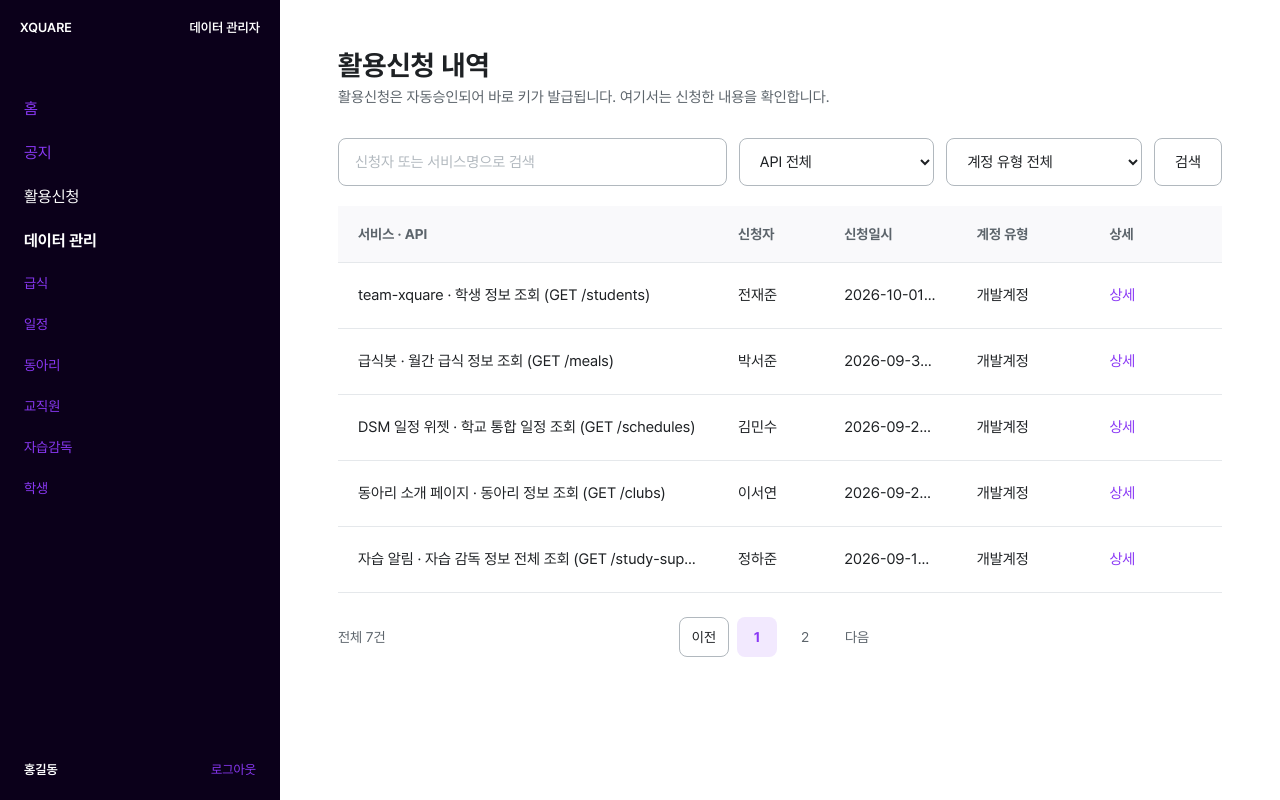
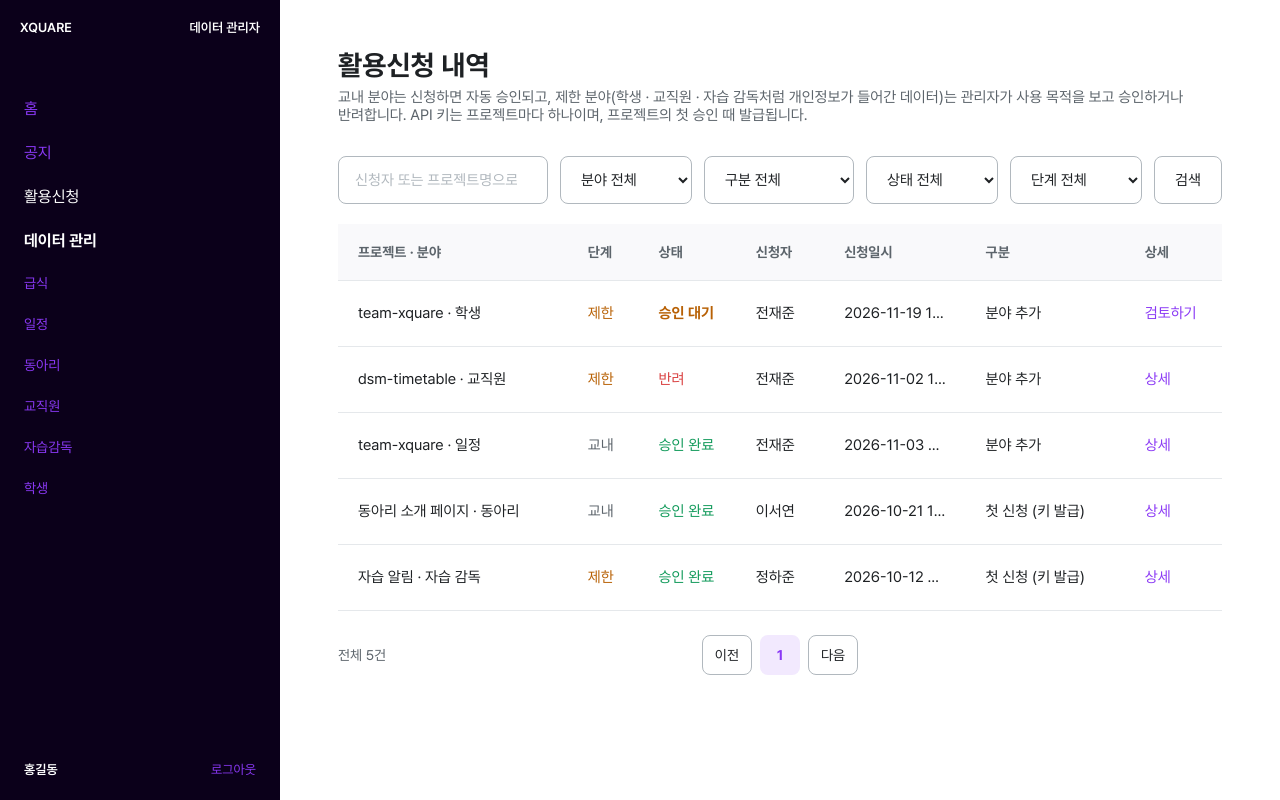
Before and after one commit to team-xquare/xquare-openapi-frontend, a Next.js app in the folder apps/admin/: page /apply in a window 1280 px wide. Built offline with nearby package versions, Linux system fonts and the light colour scheme.

Commit message:
feat: admin 활용신청 목록 · 상세에 단계 · 상태와 승인 · 반려 화면 추가

```diff
--- a/apps/admin/src/app/apply/apply-content.ts
+++ b/apps/admin/src/app/apply/apply-content.ts
@@ -1,91 +1,92 @@
+export type AccessTier = "제한" | "교내";
+export type ApplicationStatus = "승인 대기" | "반려" | "승인 완료";
+export type ApplicationKind = "첫 신청 (키 발급)" | "분야 추가";
+
 export type Application = {
   id: string;
-  api: string;
+  project: string;
+  field: string;
+  tier: AccessTier;
+  status: ApplicationStatus;
   applicant: string;
   username: string;
   appliedAt: string;
-  accountType: "개발계정" | "운영계정";
-  serviceName: string;
+  kind: ApplicationKind;
   purpose: string;
   url: string;
+  // 같은 프로젝트에 이미 신청된 분야와 상태 (상세의 "이 프로젝트의 분야")
+  projectFields: string;
 };
 
 export const APPLICATIONS: Application[] = [
   {
-    id: "application-23",
-    api: "team-xquare · 학생 정보 조회 (GET /students)",
+    id: "application-5",
+    project: "team-xquare",
+    field: "학생",
+    tier: "제한",
+    status: "승인 대기",
     applicant: "전재준",
     username: "jaejun0210",
-    appliedAt: "2026-10-01 14:32",
-    accountType: "개발계정",
-    serviceName: "team-xquare",
-    purpose: "학생 정보 조회 서비스 개발",
+    appliedAt: "2026-11-19 16:40",
+    kind: "분야 추가",
+    purpose: "학생 정보를 조회해 팀 서비스의 학생 목록 화면에 보여 주려고 합니다",
     url: "https://team-xquare.example.com",
+    projectFields: "동아리, 일정 (승인 완료) · 학생 (승인 대기)",
   },
   {
-    id: "application-22",
-    api: "급식봇 · 월간 급식 정보 조회 (GET /meals)",
-    applicant: "박서준",
-    username: "seojunpark",
-    appliedAt: "2026-09-30 18:05",
-    accountType: "개발계정",
-    serviceName: "급식봇",
-    purpose: "학교 급식 알림 봇 운영",
-    url: "https://meals.example.com",
+    id: "application-4",
+    project: "dsm-timetable",
+    field: "교직원",
+    tier: "제한",
+    status: "반려",
+    applicant: "전재준",
+    username: "jaejun0210",
+    appliedAt: "2026-11-02 10:07",
+    kind: "분야 추가",
+    purpose: "교직원 정보를 시간표에 표시하려고 합니다",
+    url: "https://timetable.example.com",
+    projectFields: "일정 (승인 완료) · 교직원 (반려)",
   },
   {
-    id: "application-21",
-    api: "DSM 일정 위젯 · 학교 통합 일정 조회 (GET /schedules)",
-    applicant: "김민수",
-    username: "minsu.kim",
-    appliedAt: "2026-09-28 10:41",
-    accountType: "개발계정",
-    serviceName: "DSM 일정 위젯",
-    purpose: "학교 일정 위젯 제공",
-    url: "https://schedule.example.com",
+    id: "application-3",
+    project: "team-xquare",
+    field: "일정",
+    tier: "교내",
+    status: "승인 완료",
+    applicant: "전재준",
+    username: "jaejun0210",
+    appliedAt: "2026-11-03 09:12",
+    kind: "분야 추가",
+    purpose: "학교 일정을 서비스 달력에 보여 줍니다",
+    url: "https://team-xquare.example.com",
+    projectFields: "동아리, 일정 (승인 완료) · 학생 (승인 대기)",
   },
   {
-    id: "application-20",
-    api: "동아리 소개 페이지 · 동아리 정보 조회 (GET /clubs)",
+    id: "application-2",
+    project: "동아리 소개 페이지",
+    field: "동아리",
+    tier: "교내",
+    status: "승인 완료",
     applicant: "이서연",
     username: "seoyeon.lee",
-    appliedAt: "2026-09-21 16:20",
-    accountType: "개발계정",
-    serviceName: "동아리 소개 페이지",
-    purpose: "동아리 정보를 한 곳에서 제공",
+    appliedAt: "2026-10-21 16:20",
+    kind: "첫 신청 (키 발급)",
+    purpose: "동아리 정보를 한 곳에서 제공합니다",
     url: "https://clubs.example.com",
+    projectFields: "동아리 (승인 완료)",
   },
   {
-    id: "application-19",
-    api: "자습 알림 · 자습 감독 정보 전체 조회 (GET /study-supervisors)",
+    id: "application-1",
+    project: "자습 알림",
+    field: "자습 감독",
+    tier: "제한",
+    status: "승인 완료",
     applicant: "정하준",
     username: "hajun.jung",
-    appliedAt: "2026-09-12 09:05",
-    accountType: "개발계정",
-    serviceName: "자습 알림",
-    purpose: "자습 감독 정보를 알림으로 제공",
+    appliedAt: "2026-10-12 09:05",
+    kind: "첫 신청 (키 발급)",
+    purpose: "자습 감독 정보를 알림으로 제공하려고 합니다",
     url: "https://study.example.com",
-  },
-  {
-    id: "application-18",
-    api: "학생회 공지 · 공지사항 조회 (GET /notices)",
-    applicant: "최유진",
-    username: "yujin.choi",
-    appliedAt: "2026-09-08 13:18",
-    accountType: "개발계정",
-    serviceName: "학생회 공지",
-    purpose: "학생회 공지사항 안내",
-    url: "https://council.example.com",
-  },
-  {
-    id: "application-17",
-    api: "교직원 포털 · 교직원 정보 조회 (GET /teachers)",
-    applicant: "한지훈",
-    username: "jihoon.han",
-    appliedAt: "2026-09-05 11:02",
-    accountType: "운영계정",
-    serviceName: "교직원 포털",
-    purpose: "교직원 전용 포털 서비스 운영",
-    url: "https://staff.example.com",
+    projectFields: "자습 감독 (승인 완료)",
   },
 ];
--- a/apps/admin/src/app/apply/page-style.ts
+++ b/apps/admin/src/app/apply/page-style.ts
@@ -72,7 +72,7 @@ export const FilterSelect = styled.select`
   ${CONTROL}
   cursor: pointer;
   padding: 0 38px 0 16px;
-  width: 208px;
+  width: 150px;
 `;
 
 export const SearchButton = styled.button`
@@ -104,19 +104,25 @@ export const ApplicationTable = styled.table`
   }
 
   th:nth-of-type(1) {
-    width: 43%;
+    width: 26%;
   }
   th:nth-of-type(2) {
-    width: 12%;
+    width: 8%;
   }
   th:nth-of-type(3) {
-    width: 15%;
+    width: 11%;
   }
   th:nth-of-type(4) {
-    width: 15%;
+    width: 10%;
   }
   th:nth-of-type(5) {
-    width: 15%;
+    width: 16%;
+  }
+  th:nth-of-type(6) {
+    width: 18%;
+  }
+  th:nth-of-type(7) {
+    width: 11%;
   }
 
   td {
@@ -129,6 +135,27 @@ export const ApplicationTable = styled.table`
     text-overflow: ellipsis;
     white-space: nowrap;
   }
+`;
+
+// 단계: 제한은 주황, 교내는 회색
+export const TierText = styled.span<{ $tier: "제한" | "교내" }>`
+  color: ${({ $tier }) =>
+    $tier === "제한"
+      ? Xquare_colors.orange[600]
+      : Xquare_colors.slate[600]};
+`;
+
+// 상태: 승인 대기는 주황 굵게, 반려는 빨강, 승인 완료는 초록
+export const StatusText = styled.span<{
+  $status: "승인 대기" | "반려" | "승인 완료";
+}>`
+  color: ${({ $status }) =>
+    $status === "승인 대기"
+      ? Xquare_colors.orange[600]
+      : $status === "반려"
+        ? Xquare_colors.red[600]
+        : Xquare_colors.green[500]};
+  font-weight: ${({ $status }) => ($status === "승인 대기" ? 700 : 400)};
 `;
 
 export const DetailButton = styled.button`
--- a/apps/admin/src/app/apply/page.tsx
+++ b/apps/admin/src/app/apply/page.tsx
@@ -17,6 +17,8 @@ import {
   Pager,
   SearchButton,
   SearchInput,
+  StatusText,
+  TierText,
   Total,
 } from "./page-style";
 
@@ -24,26 +26,30 @@ const PAGE_SIZE = 5;
 
 export default function ApplyListPage() {
   const [keyword, setKeyword] = useState("");
-  const [apiFilter, setApiFilter] = useState("all");
-  const [accountFilter, setAccountFilter] = useState("all");
+  const [fieldFilter, setFieldFilter] = useState("all");
+  const [kindFilter, setKindFilter] = useState("all");
+  const [statusFilter, setStatusFilter] = useState("all");
+  const [tierFilter, setTierFilter] = useState("all");
   const [query, setQuery] = useState({
     keyword: "",
-    api: "all",
-    account: "all",
+    field: "all",
+    kind: "all",
+    status: "all",
+    tier: "all",
   });
   const [page, setPage] = useState(1);
 
-  const filtered = APPLICATIONS.filter((application) => {
-    const matchesKeyword =
-      !query.keyword ||
-      application.applicant.includes(query.keyword) ||
-      application.serviceName.includes(query.keyword);
-    const matchesApi =
-      query.api === "all" || application.api.includes(query.api);
-    const matchesAccount =
-      query.account === "all" || application.accountType === query.account;
-    return matchesKeyword && matchesApi && matchesAccount;
-  });
+  const filtered = APPLICATIONS.filter(
+    (application) =>
+      (!query.keyword ||
+        application.applicant.includes(query.keyword) ||
+        application.project.includes(query.keyword)) &&
+      (query.field === "all" || application.field === query.field) &&
+      // 구분은 "첫 신청 (키 발급)"처럼 뒤에 설명이 붙어 앞부분만 비교
+      (query.kind === "all" || application.kind.startsWith(query.kind)) &&
+      (query.status === "all" || application.status === query.status) &&
+      (query.tier === "all" || application.tier === query.tier),
+  );
   const pageCount = Math.max(1, Math.ceil(filtered.length / PAGE_SIZE));
   const currentPage = Math.min(page, pageCount);
   const rows = filtered.slice(
@@ -55,8 +61,10 @@ export default function ApplyListPage() {
     event.preventDefault();
     setQuery({
       keyword: keyword.trim(),
-      api: apiFilter,
-      account: accountFilter,
+      field: fieldFilter,
+      kind: kindFilter,
+      status: statusFilter,
+      tier: tierFilter,
     });
     setPage(1);
   };
@@ -66,8 +74,10 @@ export default function ApplyListPage() {
       <PageHead>
         <PageTitle>활용신청 내역</PageTitle>
         <PageDescription>
-          활용신청은 자동승인되어 바로 키가 발급됩니다. 여기서는 신청한 내용을
-          확인합니다.
+          교내 분야는 신청하면 자동 승인되고, 제한 분야(학생 · 교직원 · 자습
+          감독처럼 개인정보가 들어간 데이터)는 관리자가 사용 목적을 보고
+          승인하거나 반려합니다. API 키는 프로젝트마다 하나이며, 프로젝트의 첫
+          승인 때 발급됩니다.
         </PageDescription>
       </PageHead>
 
@@ -75,30 +85,49 @@ export default function ApplyListPage() {
         <SearchInput
           type="search"
           value={keyword}
-          placeholder="신청자 또는 서비스명으로 검색"
-          aria-label="신청자 또는 서비스명 검색"
+          placeholder="신청자 또는 프로젝트명으로 검색"
+          aria-label="신청자 또는 프로젝트명 검색"
           onChange={(event) => setKeyword(event.target.value)}
         />
         <FilterSelect
-          aria-label="API 필터"
-          value={apiFilter}
-          onChange={(event) => setApiFilter(event.target.value)}
+          aria-label="분야 필터"
+          value={fieldFilter}
+          onChange={(event) => setFieldFilter(event.target.value)}
         >
-          <option value="all">API 전체</option>
-          <option value="학생 정보">학생 정보</option>
-          <option value="급식">급식</option>
+          <option value="all">분야 전체</option>
+          <option value="학생">학생</option>
+          <option value="교직원">교직원</option>
+          <option value="자습 감독">자습 감독</option>
           <option value="일정">일정</option>
           <option value="동아리">동아리</option>
-          <option value="자습">자습</option>
         </FilterSelect>
         <FilterSelect
-          aria-label="계정 유형 필터"
-          value={accountFilter}
-          onChange={(event) => setAccountFilter(event.target.value)}
+          aria-label="구분 필터"
+          value={kindFilter}
+          onChange={(event) => setKindFilter(event.target.value)}
         >
-          <option value="all">계정 유형 전체</option>
-          <option value="개발계정">개발계정</option>
-          <option value="운영계정">운영계정</option>
+          <option value="all">구분 전체</option>
+          <option value="첫 신청">첫 신청 (키 발급)</option>
+          <option value="분야 추가">분야 추가</option>
+        </FilterSelect>
+        <FilterSelect
+          aria-label="상태 필터"
+          value={statusFilter}
+          onChange={(event) => setStatusFilter(event.target.value)}
+        >
+          <option value="all">상태 전체</option>
+          <option value="승인 대기">승인 대기</option>
+          <option value="승인 완료">승인 완료</option>
+          <option value="반려">반려</option>
+        </FilterSelect>
+        <FilterSelect
+          aria-label="단계 필터"
+          value={tierFilter}
+          onChange={(event) => setTierFilter(event.target.value)}
+        >
+          <option value="all">단계 전체</option>
+          <option value="제한">제한</option>
+          <option value="교내">교내</option>
         </FilterSelect>
         <SearchButton type="submit">검색</SearchButton>
       </FilterBar>
@@ -106,28 +135,42 @@ export default function ApplyListPage() {
       <ApplicationTable aria-label="활용신청 목록">
         <thead>
           <tr>
-            <th scope="col">서비스 · API</th>
+            <th scope="col">프로젝트 · 분야</th>
+            <th scope="col">단계</th>
+            <th scope="col">상태</th>
             <th scope="col">신청자</th>
             <th scope="col">신청일시</th>
-            <th scope="col">계정 유형</th>
+            <th scope="col">구분</th>
             <th scope="col">상세</th>
           </tr>
         </thead>
         <tbody>
           {rows.map((application) => (
             <tr key={application.id}>
-              <td title={application.api}>{application.api}</td>
+              <td title={`${application.project} · ${application.field}`}>
+                {application.project} · {application.field}
+              </td>
+              <td>
+                <TierText $tier={application.tier}>{application.tier}</TierText>
+              </td>
+              <td>
+                <StatusText $status={application.status}>
+                  {application.status}
+                </StatusText>
+              </td>
               <td>{application.applicant}</td>
               <td>{application.appliedAt}</td>
-              <td>{application.accountType}</td>
+              <td>{application.kind}</td>
               <td>
-                <DetailLink href={`/apply/${application.id}`}>상세</DetailLink>
+                <DetailLink href={`/apply/${application.id}`}>
+                  {application.status === "승인 대기" ? "검토하기" : "상세"}
+                </DetailLink>
               </td>
             </tr>
           ))}
           {rows.length === 0 && (
             <tr>
-              <EmptyCell colSpan={5}>검색 결과가 없습니다.</EmptyCell>
+              <EmptyCell colSpan={7}>검색 결과가 없습니다.</EmptyCell>
             </tr>
           )}
         </tbody>
--- a/apps/admin/src/styles/colors.ts
+++ b/apps/admin/src/styles/colors.ts
@@ -14,6 +14,15 @@ export const Xquare_colors: ColorGroup = {
     600: "#D94040",
   },
 
+  green: {
+    500: "#0F9959",
+  },
+
+  // 제한 단계 · 승인 대기 표시용. user 앱에는 아직 없는 색
+  orange: {
+    600: "#B86105",
+  },
+
   slate: {
     50: "#F9F9FB",
     200: "#E5E8EB",
```
Also changed, not shown: apps/admin/src/app/apply/[id]/application-detail-content.tsx (+68 -16 lines), apps/admin/src/app/apply/[id]/page-style.ts (+85 -1 lines).
